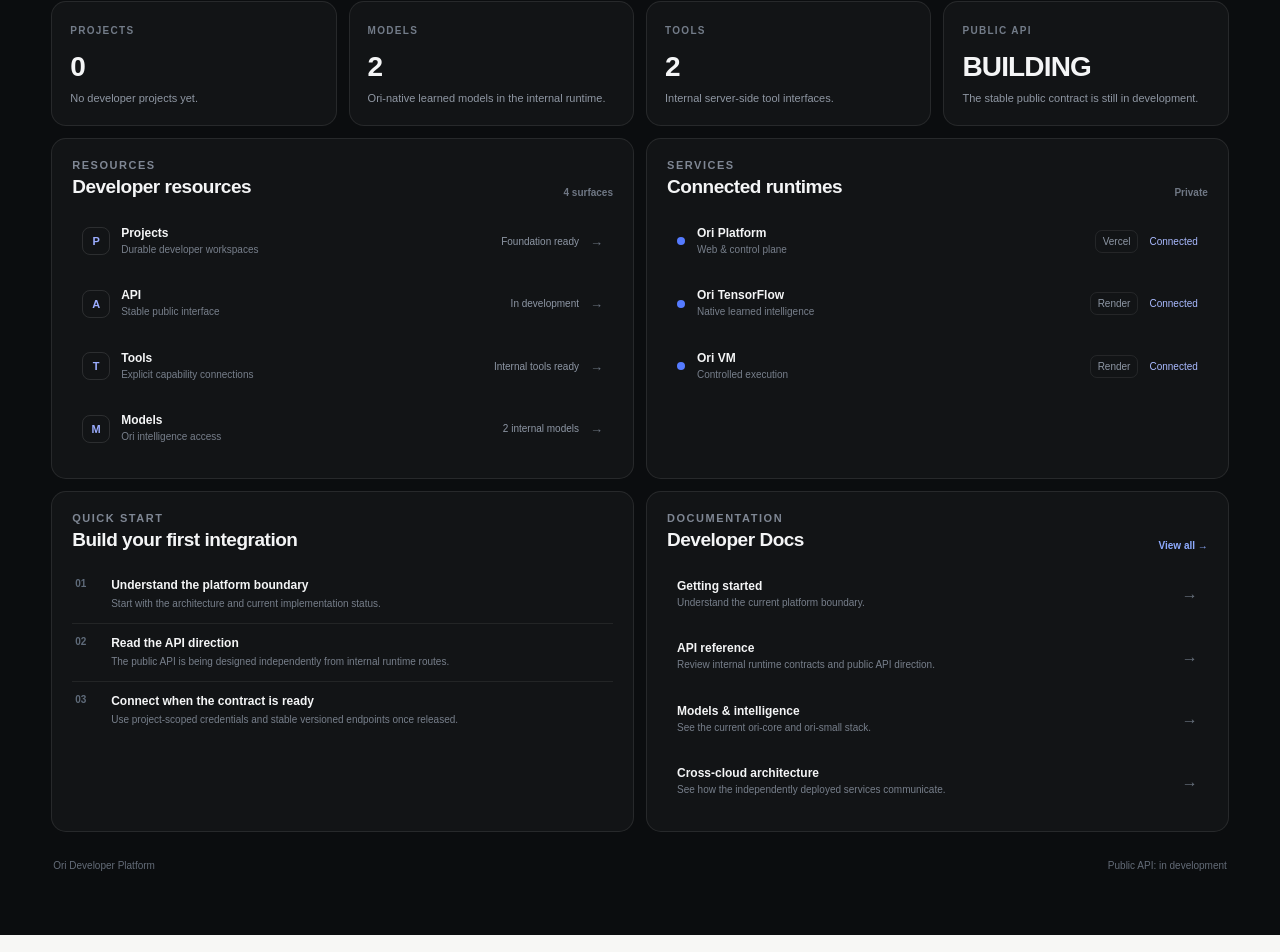
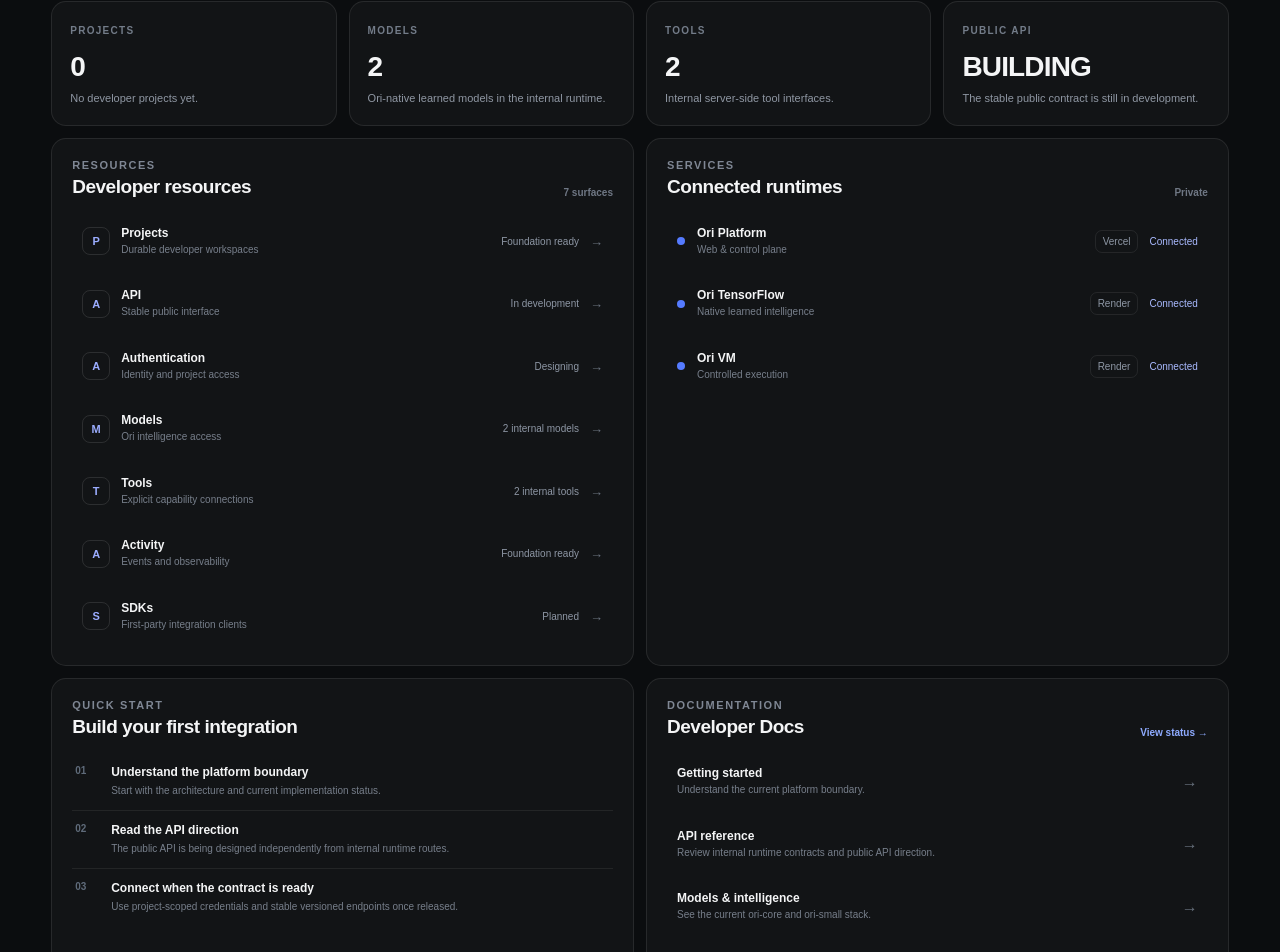
Before and after one commit to 30lnewcomb-byte/ori-platform, a Next.js app in the folder apps/web/: page /developer/dashboard in a window 1280 px wide. Shown: the part 384-1336 px from the top of the page. Built offline with nearby package versions, Linux system fonts and the light colour scheme; a web font is replaced by a local one.

Commit message:
Expand Developer Dashboard platform surface

```diff
--- a/apps/web/app/developer/dashboard/page.tsx
+++ b/apps/web/app/developer/dashboard/page.tsx
@@ -4,8 +4,11 @@ import styles from './dashboard.module.css'
 const resources = [
   { name: 'Projects', detail: 'Durable developer workspaces', status: 'Foundation ready', href: '/developer/projects' },
   { name: 'API', detail: 'Stable public interface', status: 'In development', href: '/developer/api' },
-  { name: 'Tools', detail: 'Explicit capability connections', status: 'Internal tools ready', href: '/developer/tools' },
+  { name: 'Authentication', detail: 'Identity and project access', status: 'Designing', href: '/developer/authentication' },
   { name: 'Models', detail: 'Ori intelligence access', status: '2 internal models', href: '/developer/models' },
+  { name: 'Tools', detail: 'Explicit capability connections', status: '2 internal tools', href: '/developer/tools' },
+  { name: 'Activity', detail: 'Events and observability', status: 'Foundation ready', href: '/developer/activity' },
+  { name: 'SDKs', detail: 'First-party integration clients', status: 'Planned', href: '/developer/sdk' },
 ]
 
 const services = [
@@ -80,7 +83,7 @@ export default function DeveloperDashboardPage() {
                 <p className={styles.eyebrow}>RESOURCES</p>
                 <h2>Developer resources</h2>
               </div>
-              <span className={styles.muted}>4 surfaces</span>
+              <span className={styles.muted}>7 surfaces</span>
             </div>
             <div className={styles.resourceList}>
               {resources.map((resource) => (
@@ -142,7 +145,7 @@ export default function DeveloperDashboardPage() {
                 <p className={styles.eyebrow}>DOCUMENTATION</p>
                 <h2>Developer Docs</h2>
               </div>
-              <a className={styles.panelLink} href="/developer/docs">View all →</a>
+              <a className={styles.panelLink} href="/developer/status">View status →</a>
             </div>
             <div className={styles.docsList}>
               {docs.map((doc) => (
@@ -157,7 +160,7 @@ export default function DeveloperDashboardPage() {
 
         <footer className={styles.footer}>
           <span>Ori Developer Platform</span>
-          <span>Public API: in development</span>
+          <span>Public API: in development · <a href="/developer/status">System status</a></span>
         </footer>
       </div>
     </DeveloperShell>
```
